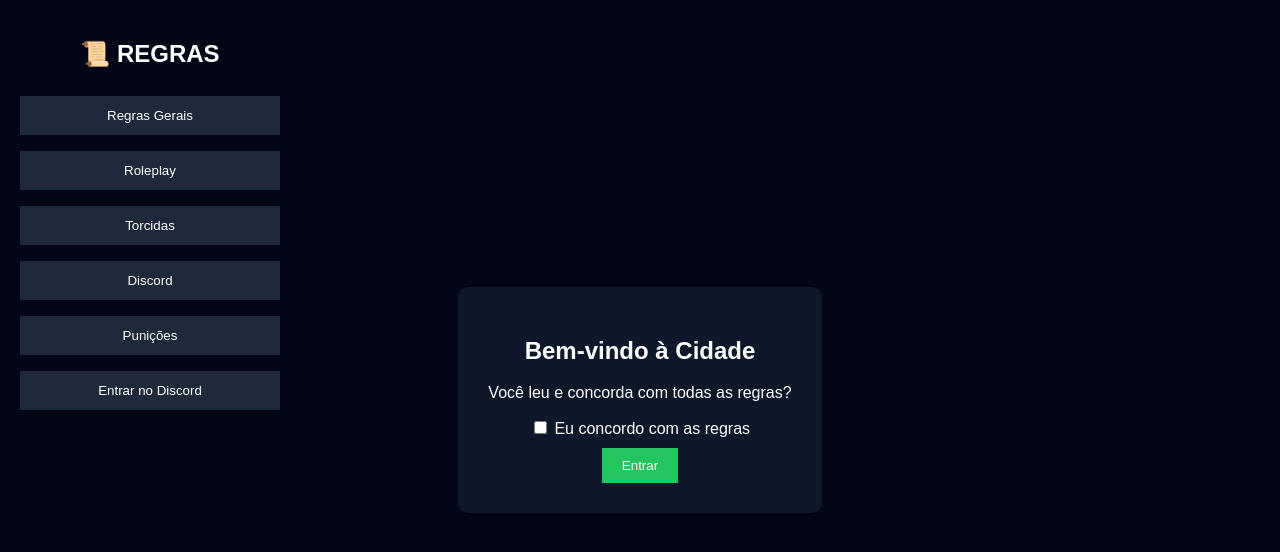
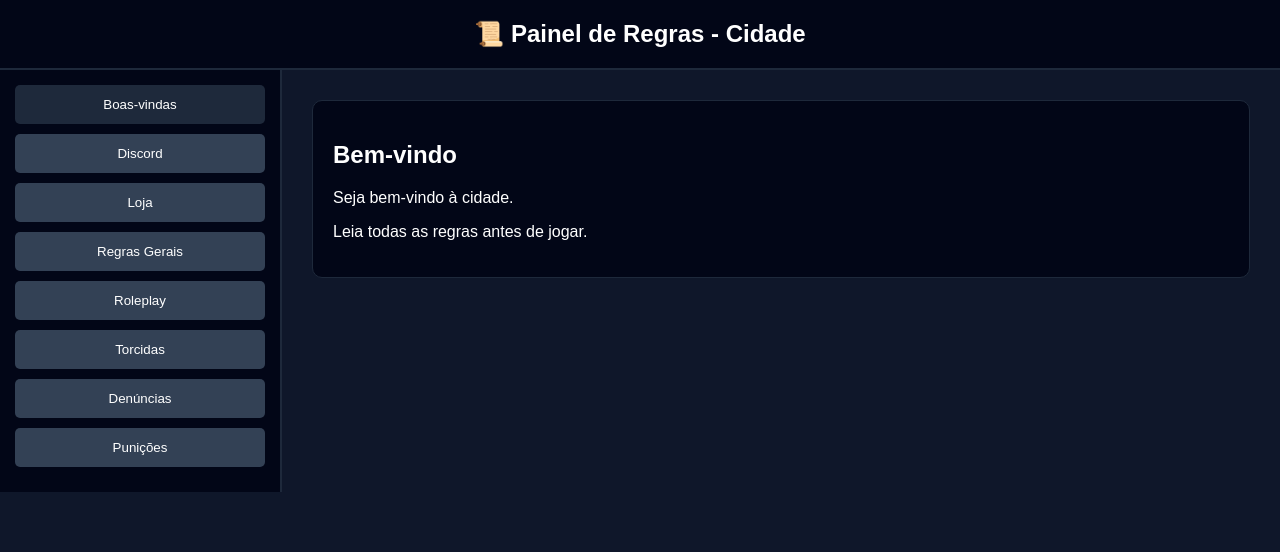
Before and after one commit to gbloficial/Brasil-Torcidas, a plain HTML site: page index.html in a window 1280 px wide. Drawn offline with Linux system fonts and the light colour scheme.

Commit message:
Update index.html

```diff
--- a/index.html
+++ b/index.html
@@ -2,100 +2,183 @@
 <html lang="pt-BR">
 <head>
 <meta charset="UTF-8">
-<meta name="viewport" content="width=device-width, initial-scale=1.0">
-<title>Painel Oficial - Cidade Torcidas</title>
+<title>Painel de Regras - Cidade</title>
+
 <style>
-body{margin:0;font-family:Arial;background:#0f172a;color:#fff}
-.sidebar{position:fixed;width:260px;height:100vh;background:#020617;padding:20px}
-.sidebar h2{text-align:center}
-.sidebar button{width:100%;padding:12px;margin:8px 0;background:#1e293b;border:none;color:#fff;cursor:pointer}
-.sidebar button:hover{background:#334155}
-.content{margin-left:280px;padding:30px}
-.card{background:#020617;padding:20px;border-radius:10px;display:none}
-.active{display:block}
-.login{position:fixed;inset:0;background:#020617;display:flex;align-items:center;justify-content:center}
-.login-box{background:#0f172a;padding:30px;border-radius:10px;text-align:center}
-button.main{background:#22c55e;border:none;padding:10px 20px;color:#fff;cursor:pointer;margin-top:10px}
-.discord{background:#5865F2}
+body {
+    margin: 0;
+    font-family: Arial;
+    background: #0f172a;
+    color: white;
+}
+
+header {
+    background: #020617;
+    padding: 20px;
+    text-align: center;
+    font-size: 24px;
+    font-weight: bold;
+    border-bottom: 2px solid #1e293b;
+}
+
+.container {
+    display: flex;
+}
+
+.sidebar {
+    width: 250px;
+    background: #020617;
+    padding: 15px;
+    border-right: 2px solid #1e293b;
+}
+
+.sidebar button {
+    width: 100%;
+    padding: 12px;
+    margin-bottom: 10px;
+    background: #1e293b;
+    border: none;
+    color: white;
+    cursor: pointer;
+    border-radius: 5px;
+}
+
+.sidebar button:disabled {
+    background: #334155;
+    cursor: not-allowed;
+}
+
+.content {
+    flex: 1;
+    padding: 30px;
+}
+
+.card {
+    background: #020617;
+    padding: 20px;
+    border-radius: 10px;
+    border: 1px solid #1e293b;
+}
+
+button.confirm {
+    margin-top: 20px;
+    padding: 15px;
+    width: 100%;
+    background: green;
+    border: none;
+    color: white;
+    font-weight: bold;
+    cursor: pointer;
+    border-radius: 8px;
+}
+
+.final {
+    text-align: center;
+    font-size: 22px;
+    color: #22c55e;
+}
 </style>
 </head>
-<body oncontextmenu="return false">
 
-<div class="login" id="login">
-  <div class="login-box">
-    <h2>Bem-vindo à Cidade</h2>
-    <p>Você leu e concorda com todas as regras?</p>
-    <input type="checkbox" id="check"> Eu concordo com as regras<br>
-    <button class="main" onclick="entrar()">Entrar</button>
-  </div>
-</div>
+<body>
+
+<header>📜 Painel de Regras - Cidade</header>
+
+<div class="container">
 
 <div class="sidebar">
-  <h2>📜 REGRAS</h2>
-  <button onclick="show('geral')">Regras Gerais</button>
-  <button onclick="show('rp')">Roleplay</button>
-  <button onclick="show('torcidas')">Torcidas</button>
-  <button onclick="show('discord')">Discord</button>
-  <button onclick="show('punicoes')">Punições</button>
-  <button class="discord" onclick="window.open('https://discord.gg/apQW2vWYPd')">Entrar no Discord</button>
+    <button id="btn0">Boas-vindas</button>
+    <button id="btn1" disabled>Discord</button>
+    <button id="btn2" disabled>Loja</button>
+    <button id="btn3" disabled>Regras Gerais</button>
+    <button id="btn4" disabled>Roleplay</button>
+    <button id="btn5" disabled>Torcidas</button>
+    <button id="btn6" disabled>Denúncias</button>
+    <button id="btn7" disabled>Punições</button>
 </div>
 
 <div class="content">
-
-<div id="geral" class="card active">
-<h1>Regras Gerais</h1>
-<p>Proibido qualquer tipo de discriminação, cheats, bugs ou vantagens indevidas.</p>
-<p>Proibido racismo, preconceito, assédio ou qualquer prática de DARK RP.</p>
-<p>Qualquer violação pode resultar em banimento.</p>
-</div>
-
-<div id="rp" class="card">
-<h1>Regras Roleplay</h1>
-<p>Proibido sair do RP, Metagaming, RDM, VDM, Combat Logging e Power Gaming.</p>
-<p>Proibido ações em safezones e correr para áreas seguras.</p>
-<p>Proibido ações sem construção de RP.</p>
-</div>
-
-<div id="torcidas" class="card">
-<h1>Regras Torcidas</h1>
-<p>Proibido invasão de sede sem acordo.</p>
-<p>Proibido iniciar brigas sem farda.</p>
-<p>Proibido alianças fora dos períodos permitidos.</p>
-<p>Proibido invasão de ações de outras torcidas.</p>
-</div>
-
-<div id="discord" class="card">
-<h1>Regras Discord</h1>
-<p>Proibido ofensas, divulgação e spam.</p>
-<p>Use os canais corretos e respeite a staff.</p>
-</div>
-
-<div id="punicoes" class="card">
-<h1>Punições</h1>
-<p>Advertências progressivas até banimento permanente.</p>
-<p>Racismo e hack = BAN PERMANENTE.</p>
+    <div class="card" id="content"></div>
 </div>
 
 </div>
 
 <script>
-function entrar(){
- if(document.getElementById('check').checked){
-  document.getElementById('login').style.display='none';
- } else {
-  alert('Você precisa aceitar as regras!');
- }
+
+let etapa = localStorage.getItem("etapa") || 0;
+etapa = parseInt(etapa);
+
+const conteudos = [
+
+`<h2>Bem-vindo</h2>
+<p>Seja bem-vindo à cidade.</p>
+<p>Leia todas as regras antes de jogar.</p>`,
+
+`<h2>Regras Discord</h2>
+<p>Proibido racismo, ofensas, divulgação e conteúdo impróprio.</p>`,
+
+`<h2>Regras Loja</h2>
+<p>Sem reembolso. VIP não pode ser vendido.</p>`,
+
+`<h2>Regras Gerais</h2>
+<p>Proibido discriminação, hacks, bugs e vantagens ilegais.</p>`,
+
+`<h2>Regras Roleplay</h2>
+<p>Proibido RDM, VDM, MetaGaming, Combat Logging e Anti RP.</p>`,
+
+`<h2>Regras Torcidas</h2>
+<p>Sem invasão, alianças ilegais ou ações fora das regras.</p>`,
+
+`<h2>Denúncias</h2>
+<p>Obrigatório vídeo, ID e até 24h.</p>`,
+
+`<h2>Punições</h2>
+<p>Advertências, prisão e banimentos conforme regras.</p>
+<div class="final">
+✔ Você concluiu todas as regras!<br><br>
+Clique abaixo para confirmar
+</div>
+<button class="confirm" onclick="finalizar()">ACEITO TODAS AS REGRAS</button>`
+];
+
+function atualizarMenu() {
+    for (let i = 0; i <= etapa; i++) {
+        document.getElementById("btn"+i).disabled = false;
+    }
 }
 
-function show(id){
- document.querySelectorAll('.card').forEach(el=>el.classList.remove('active'));
- document.getElementById(id).classList.add('active');
+function carregar(index) {
+    if(index > etapa) return;
+    document.getElementById("content").innerHTML = conteudos[index];
 }
 
-document.addEventListener('selectstart',e=>e.preventDefault());
-window.addEventListener('keydown',e=>{
- if(e.ctrlKey && (e.key==='c'||e.key==='u')) e.preventDefault();
+function concluir() {
+    if (etapa < conteudos.length - 1) {
+        etapa++;
+        localStorage.setItem("etapa", etapa);
+        atualizarMenu();
+        carregar(etapa);
+    }
+}
+
+function finalizar() {
+    alert("Você aceitou todas as regras!");
+    localStorage.setItem("finalizado", true);
+}
+
+document.querySelectorAll(".sidebar button").forEach((btn, i) => {
+    btn.onclick = () => carregar(i);
 });
+
+document.getElementById("content").onclick = function(e){
+    if(e.target.classList.contains("confirm") === false){
+        concluir();
+    }
+}
+
+atualizarMenu();
+carregar(etapa);
+
 </script>
 
 </body>
```
